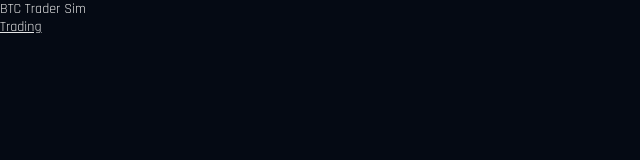
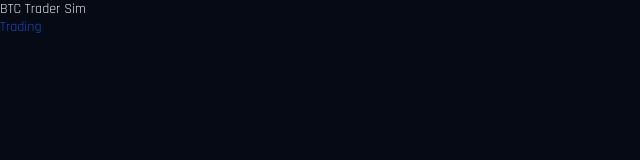
Before and after one commit to JoonsubHwang/btc-trader-sim, a React (Create React App) app: page / in a window 1280 px wide. In both pictures the pointer is over the link "Trading". Shown: the top 160 px of the page, without its empty margins (0-640 px from the left). Built offline with nearby package versions, Linux system fonts and the light colour scheme; what @amcharts/amcharts4 would draw is missing.

Commit message:
set default styles for a elements

```diff
--- a/src/App.css
+++ b/src/App.css
@@ -39,6 +39,14 @@ body {
     font-size: 1rem;
 }
 
+a {
+    text-decoration: none;
+}
+
+a:hover {
+    color: var(--theme);
+}
+
 h1, h2, h3, h4 {
     margin: 0;
     font-weight: normal;
```
